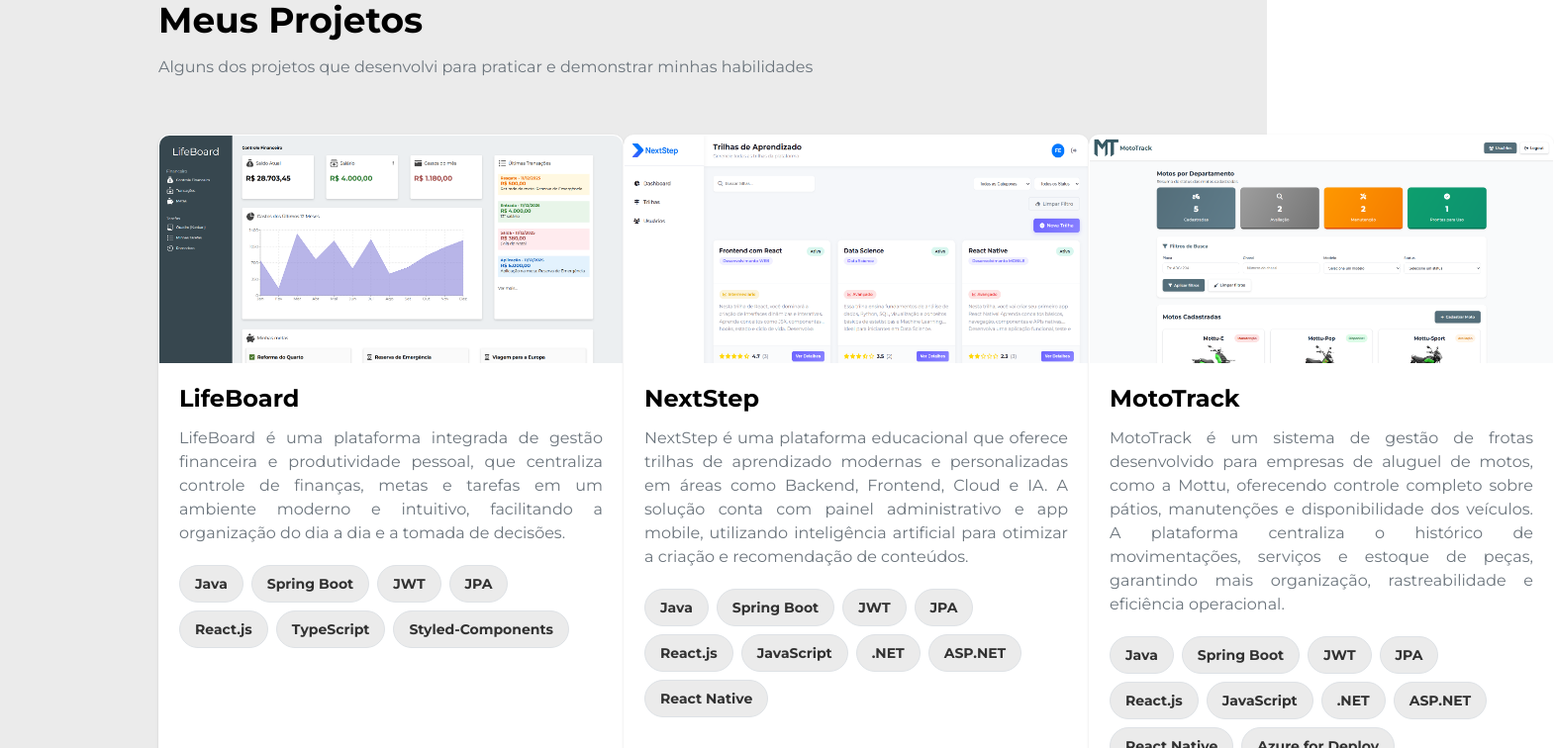
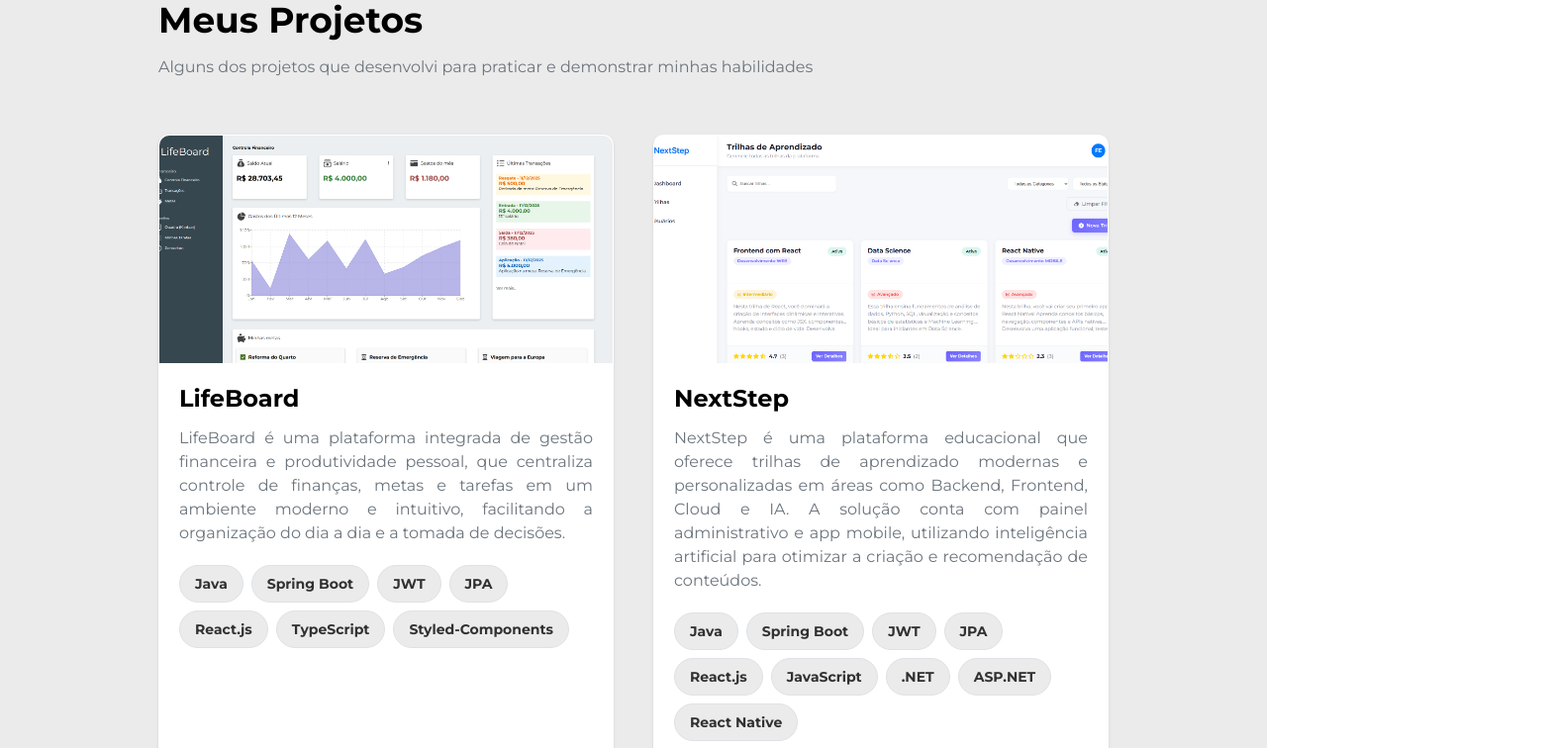
Before and after one commit to felipesora/portifolio, a React (Vite) app: page / in a window 1280 px wide. Shown: the part 4420-5176 px from the top of the page at 99% size, 1570 px wide, since content can reach past the window. Built offline with nearby package versions, Linux system fonts and the light colour scheme.

Commit message:
feat: ajustando alinhamento dos cards de projetos

```diff
--- a/src/components/Projetos/CardProjeto.tsx
+++ b/src/components/Projetos/CardProjeto.tsx
@@ -7,8 +7,9 @@ import type { CardProjetoProps } from "./types";
 
 const CardProjeto = ({ imagem, titulo, descricao, linkCodigo, linkDeploy, linkVideo, tecnologias }: CardProjetoProps) => {
     return (
-        <div className="bg-white flex flex-col rounded-[10px] min-w-[420px] w-[470px] shadow-sm border border-transparent hover:border-[#111111] hover:-translate-y-1 hover:shadow-md transition-all duration-300 ease-out">
-            <img src={imagem} alt="imagem do projeto" className="w-full h-[230px] rounded-t-[10px]" />
+        <div className="bg-white flex flex-col rounded-[10px] min-w-[420px] w-[470px] shadow-sm border border-transparent hover:border-[#111111] hover:-translate-y-1 hover:shadow-md transition-all duration-300 ease-out [@media(max-width:1760px)]:w-[100%]">
+
+            <img src={imagem} alt="imagem do projeto" className="w-full h-[230px] rounded-t-[10px] [@media(max-width:1760px)]:object-cover" />
 
             <div className="px-5 pt-5 pb-3 flex flex-col flex-1 justify-between">
 
--- a/src/components/Projetos/index.tsx
+++ b/src/components/Projetos/index.tsx
@@ -13,7 +13,7 @@ const Projetos = () => {
                 <p className="text-base text-[#6C757D]">Alguns dos projetos que desenvolvi para praticar e demonstrar minhas habilidades</p>
             </div>
 
-            <div className={`grid grid-cols-[auto_auto_auto] justify-between gap-y-10 transition-all duration-700 ease-in-out ${visible ? "opacity-100 translate-y-0" : "opacity-0 translate-y-8"}`} ref={ref}>
+            <div className={`grid grid-cols-[auto_auto_auto] justify-between gap-x-10 gap-y-10 transition-all duration-700 ease-in-out ${visible ? "opacity-100 translate-y-0" : "opacity-0 translate-y-8"} [@media(max-width:1760px)]:grid-cols-[auto_auto]`} ref={ref}>
                 {projetos.map((projeto) => (
                     <CardProjeto
                         key={projeto.id}
```
